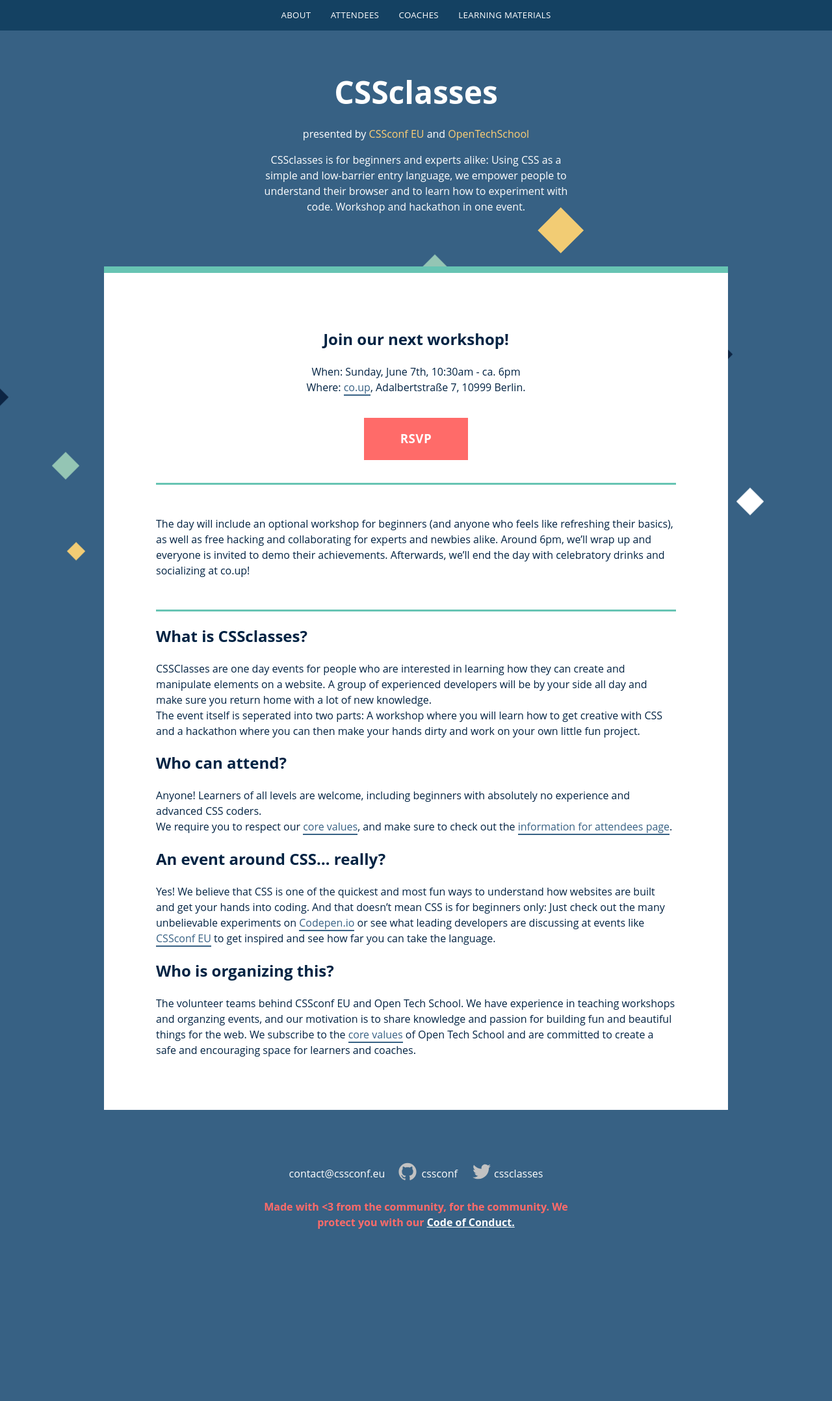
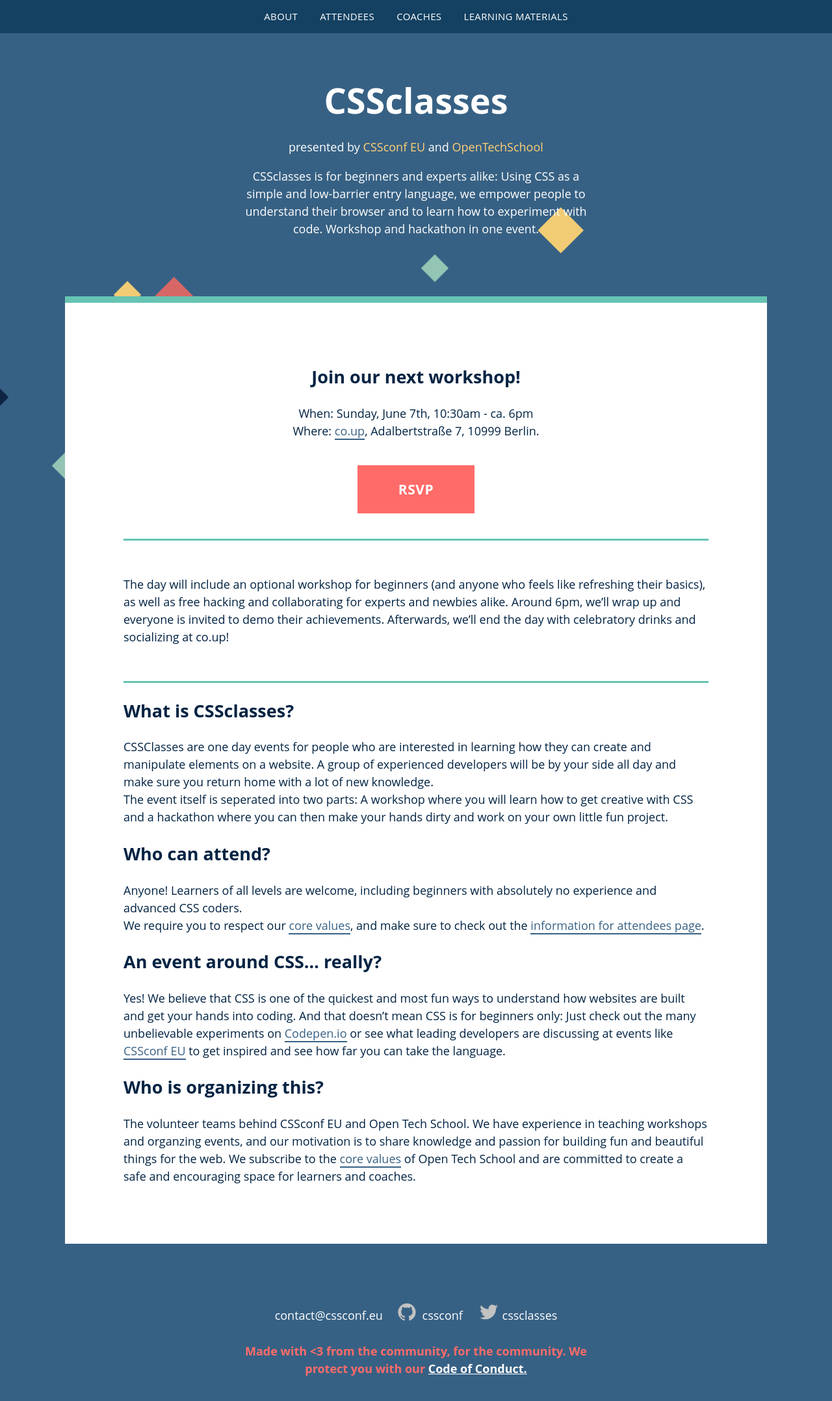
Before and after one commit to cssconf/CSSclasses--old, a Jekyll site: the page built from index.html, in a window 1280 px wide. Shown: the top 2156 px of the page at 65% size. Built offline with Jekyll 4.4.1, drawn with Linux system fonts in a browser that asks for light colours; nearby versions of some CDN libraries.

Commit message:
Clean up styles + increase font-size

```diff
--- a/css/screen.css
+++ b/css/screen.css
@@ -826,105 +826,103 @@
 /* Literal.Number.Integer.Long */
 /* line 3, ../_sass/_typography.scss */
 body {
-  margin: 0;
-  padding: 0;
   font-family: 'Open Sans', sans-serif;
-  font-size: 100%;
+  font-size: 112.5%;
   line-height: 1.5;
   text-rendering: optimizeLegibility;
 }
 
-/* line 12, ../_sass/_typography.scss */
+/* line 10, ../_sass/_typography.scss */
 body,
 input,
 button {
   -webkit-font-smoothing: antialiased;
 }
 
-/* line 19, ../_sass/_typography.scss */
+/* line 17, ../_sass/_typography.scss */
 h1,
 .alpha {
   font-size: 2em;
 }
 
-/* line 22, ../_sass/_typography.scss */
+/* line 20, ../_sass/_typography.scss */
 h2,
 .beta {
   font-size: 1.5em;
 }
 
-/* line 26, ../_sass/_typography.scss */
+/* line 24, ../_sass/_typography.scss */
 h3,
 .gamma {
   font-size: 1.17em;
 }
 
-/* line 29, ../_sass/_typography.scss */
+/* line 27, ../_sass/_typography.scss */
 h4 {
   font-size: 1em;
 }
 
-/* line 32, ../_sass/_typography.scss */
+/* line 30, ../_sass/_typography.scss */
 h5 {
   font-size: 0.83em;
 }
 
-/* line 35, ../_sass/_typography.scss */
+/* line 33, ../_sass/_typography.scss */
 h6 {
   font-size: 0.75em;
 }
 
-/* line 39, ../_sass/_typography.scss */
+/* line 37, ../_sass/_typography.scss */
 h3, h4, h5 {
   margin-top: 3em;
-  margin-bottom: 2em;
-}
-
-/* line 44, ../_sass/_typography.scss */
+  margin-bottom: 1.2em;
+}
+
+/* line 42, ../_sass/_typography.scss */
 p {
   margin-bottom: 1em;
 }
 
-/* line 46, ../_sass/_typography.scss */
+/* line 44, ../_sass/_typography.scss */
 ul,
 ol {
   margin-top: 1em;
   margin-bottom: 1.5em;
 }
 
-/* line 52, ../_sass/_typography.scss */
+/* line 50, ../_sass/_typography.scss */
 ul {
   padding-left: 20px;
 }
 
-/* line 54, ../_sass/_typography.scss */
+/* line 52, ../_sass/_typography.scss */
 .team li {
   line-height: 1.9;
 }
 
-/* line 56, ../_sass/_typography.scss */
+/* line 54, ../_sass/_typography.scss */
 strong,
 b {
   font-weight: bold;
 }
 
-/* line 59, ../_sass/_typography.scss */
+/* line 57, ../_sass/_typography.scss */
 em,
 i {
   font-style: italic;
 }
 
-/* line 62, ../_sass/_typography.scss */
+/* line 60, ../_sass/_typography.scss */
 .strike {
   text-decoration: line-through;
 }
 
-/* line 64, ../_sass/_typography.scss */
+/* line 62, ../_sass/_typography.scss */
 .t-center {
   text-align: center;
 }
 
-/* line 66, ../_sass/_typography.scss */
+/* line 64, ../_sass/_typography.scss */
 .lead-p {
   padding-top: 2em;
   padding-bottom: 2em;
@@ -932,29 +930,29 @@
   border-top: 3px solid #67c4b3;
 }
 
-/* line 73, ../_sass/_typography.scss */
+/* line 71, ../_sass/_typography.scss */
 .mark {
   background-color: red;
 }
 
-/* line 75, ../_sass/_typography.scss */
+/* line 73, ../_sass/_typography.scss */
 .site-title {
   font-weight: bold;
   font-size: 3em;
 }
 
-/* line 80, ../_sass/_typography.scss */
+/* line 78, ../_sass/_typography.scss */
 .false,
 .true {
   font-weight: 600;
 }
 
-/* line 83, ../_sass/_typography.scss */
+/* line 81, ../_sass/_typography.scss */
 .false {
   color: red;
 }
 
-/* line 85, ../_sass/_typography.scss */
+/* line 83, ../_sass/_typography.scss */
 .true {
   color: green;
 }
@@ -1331,61 +1329,67 @@
 }
 
 /* line 15, ../_sass/screen.scss */
-*, :before, :after {
+* {
   box-sizing: border-box;
 }
-
-/* line 18, ../_sass/screen.scss */
+/* line 17, ../_sass/screen.scss */
+*:before, *:after {
+  box-sizing: inherit;
+}
+
+/* line 21, ../_sass/screen.scss */
 body {
-  margin: 0;
-  padding: 0;
   background-color: #376184;
   color: #022343;
   overflow: hidden;
 }
 
-/* line 26, ../_sass/screen.scss */
+/* line 27, ../_sass/screen.scss */
 img {
   max-width: 100%;
   height: auto;
 }
 
-/* line 32, ../_sass/screen.scss */
-a, a:visited {
+/* line 33, ../_sass/screen.scss */
+a,
+a:visited {
   color: #376184;
   border-bottom: 2px solid;
   text-decoration: none;
 }
 
-/* line 38, ../_sass/screen.scss */
-a:hover, a:focus {
+/* line 40, ../_sass/screen.scss */
+a:hover,
+a:focus {
   opacity: .7;
 }
 
-/* line 43, ../_sass/screen.scss */
-.site-header a, .site-footer a, .site-nav a {
+/* line 47, ../_sass/screen.scss */
+.site-header a,
+.site-footer a,
+.site-nav a {
   color: #FFFFFF;
   border-bottom: 0;
 }
 
-/* line 49, ../_sass/screen.scss */
+/* line 53, ../_sass/screen.scss */
 .underline {
   text-decoration: underline;
 }
 
-/* line 53, ../_sass/screen.scss */
+/* line 55, ../_sass/screen.scss */
 .highlight-text {
   color: #ff6b69;
   font-weight: bold;
 }
 
-/* line 59, ../_sass/screen.scss */
+/* line 60, ../_sass/screen.scss */
 .site-byline a {
   color: #ffd075;
   border-bottom: 0;
 }
 
-/* line 66, ../_sass/screen.scss */
+/* line 67, ../_sass/screen.scss */
 .team a[href^="https://twitter.com"],
 .team a[href^="https://github.com"] {
   background-repeat: no-repeat;
@@ -1393,22 +1397,23 @@
   border-bottom: none;
   padding-left: 1.6em;
 }
-/* line 74, ../_sass/screen.scss */
+/* line 75, ../_sass/screen.scss */
 .team a[href^="https://twitter.com"] {
   background-image: url(../images/twitter.svg);
 }
-/* line 78, ../_sass/screen.scss */
+/* line 77, ../_sass/screen.scss */
 .team a[href^="https://github.com"] {
   background-image: url(../images/github.svg);
 }
 
-/* line 83, ../_sass/screen.scss */
-.button, .button:visited {
+/* line 80, ../_sass/screen.scss */
+.button,
+.button:visited {
+  text-transform: uppercase;
+  letter-spacing: .025em;
   display: inline-block;
   margin: 1em auto;
   padding: 1em 3em;
-  text-transform: uppercase;
-  letter-spacing: .025em;
   font-weight: bold;
   font-size: 1.17em;
   color: #FFFFFF;
@@ -1416,22 +1421,25 @@
   border: none;
 }
 
-/* line 95, ../_sass/screen.scss */
-.site-header, .site-footer, .main-content {
+/* line 93, ../_sass/screen.scss */
+.site-header,
+.site-footer,
+.main-content {
   max-width: 36em;
   margin: 2em auto;
   z-index: 10;
   position: relative;
 }
 
-/* line 101, ../_sass/screen.scss */
-.site-header, .site-footer {
+/* line 102, ../_sass/screen.scss */
+.site-header,
+.site-footer {
   color: #FFF;
   text-align: center;
   padding: 1em;
 }
 
-/* line 107, ../_sass/screen.scss */
+/* line 109, ../_sass/screen.scss */
 .site-footer {
   overflow: hidden;
 }
@@ -1442,23 +1450,23 @@
   margin-left: 0;
   margin-bottom: 20px;
 }
-/* line 115, ../_sass/screen.scss */
+/* line 116, ../_sass/screen.scss */
 .footer-list li {
   margin-left: 20px;
   display: inline-block;
   list-style: none;
   line-height: 2.3;
 }
-/* line 120, ../_sass/screen.scss */
+/* line 122, ../_sass/screen.scss */
 .footer-list li:first-child {
   margin-left: 0;
 }
-/* line 123, ../_sass/screen.scss */
+/* line 124, ../_sass/screen.scss */
 .footer-list li a {
   padding: .5em 1em;
 }
 
-/* line 129, ../_sass/screen.scss */
+/* line 128, ../_sass/screen.scss */
 .footer-link {
   position: relative;
   overflow: visible;
@@ -1478,19 +1486,19 @@
   max-height: 100%;
 }
 
-/* line 145, ../_sass/screen.scss */
+/* line 143, ../_sass/screen.scss */
 .footer-link .github {
   left: -20px;
   top: 2px;
 }
 
-/* line 150, ../_sass/screen.scss */
+/* line 148, ../_sass/screen.scss */
 .footer-link .twitter {
   left: -17px;
   top: 2px;
 }
 
-/* line 155, ../_sass/screen.scss */
+/* line 153, ../_sass/screen.scss */
 .end-note {
   background-color: #ff6b69;
   color: #FFFFFF;
@@ -1499,7 +1507,7 @@
   padding: .5em;
 }
 
-/* line 163, ../_sass/screen.scss */
+/* line 161, ../_sass/screen.scss */
 .main-content {
   max-width: 60em;
   padding: 1em;
@@ -1507,12 +1515,12 @@
   border-top: 10px solid #67c4b3;
 }
 
-/* line 171, ../_sass/screen.scss */
+/* line 168, ../_sass/screen.scss */
 .icon svg {
   width: 28px;
 }
 
-/* line 176, ../_sass/screen.scss */
+/* line 170, ../_sass/screen.scss */
 section {
   margin-top: 2em;
   margin-bottom: 2em;
@@ -1520,7 +1528,7 @@
   padding-bottom: 2em;
   border-top: 4px solid #67c4b3;
 }
-/* line 182, ../_sass/screen.scss */
+/* line 177, ../_sass/screen.scss */
 section img {
   display: block;
   margin-top: 1em;
@@ -1528,31 +1536,31 @@
   text-align: center;
 }
 
-/* line 191, ../_sass/screen.scss */
+/* line 186, ../_sass/screen.scss */
 code {
   padding: 1px 2px;
   border-radius: 2px;
   background-color: #dff2ef;
 }
 
-/* line 197, ../_sass/screen.scss */
+/* line 193, ../_sass/screen.scss */
 .highlight {
   margin: 1em 0;
   background-color: #dff2ef;
 }
-/* line 200, ../_sass/screen.scss */
+/* line 197, ../_sass/screen.scss */
 .highlight pre {
   margin: 0;
   padding: 1em;
-  font-size: 14px;
-}
-
-/* line 207, ../_sass/screen.scss */
+  font-size: .888888889em;
+}
+
+/* line 205, ../_sass/screen.scss */
 .sidebyside {
   display: block;
   position: relative;
 }
-/* line 210, ../_sass/screen.scss */
+/* line 209, ../_sass/screen.scss */
 .sidebyside:before {
   content: ' ';
   position: absolute;
@@ -1576,7 +1584,7 @@
   -webkit-user-select: none;
   user-select: none;
 }
-/* line 232, ../_sass/screen.scss */
+/* line 233, ../_sass/screen.scss */
 .sidebyside .highlight {
   width: 49%;
   display: inline-block;
@@ -1586,7 +1594,7 @@
   z-index: 1;
   position: relative;
 }
-/* line 241, ../_sass/screen.scss */
+/* line 243, ../_sass/screen.scss */
 .sidebyside .highlight pre {
   margin: 0;
 }
@@ -1597,33 +1605,30 @@
 }
 
 @media screen and (min-width: 25em) {
-  /* line 252, ../_sass/screen.scss */
-  body {
-    font-size: 16px;
-  }
-
-  /* line 255, ../_sass/screen.scss */
-  .site-header, .site-footer {
+  /* line 251, ../_sass/screen.scss */
+  .site-header,
+  .site-footer {
     padding: 2em 2em;
   }
 
-  /* line 258, ../_sass/screen.scss */
+  /* line 254, ../_sass/screen.scss */
   .main-content {
     padding: 3em 2em;
   }
 }
 @media screen and (min-width: 42.5em) {
-  /* line 263, ../_sass/screen.scss */
-  .site-header, .site-footer {
+  /* line 259, ../_sass/screen.scss */
+  .site-header,
+  .site-footer {
     padding: 2em 3em;
   }
 
-  /* line 266, ../_sass/screen.scss */
+  /* line 262, ../_sass/screen.scss */
   .main-content {
     padding: 4em 5em;
   }
 }
-/* line 271, ../_sass/screen.scss */
+/* line 265, ../_sass/screen.scss */
 .list-wo-bullets {
   padding: 0;
   list-style: none;
```
Also changed, not shown: _sass/_typography.scss (+4 -6 lines), _sass/screen.scss (+63 -69 lines).
